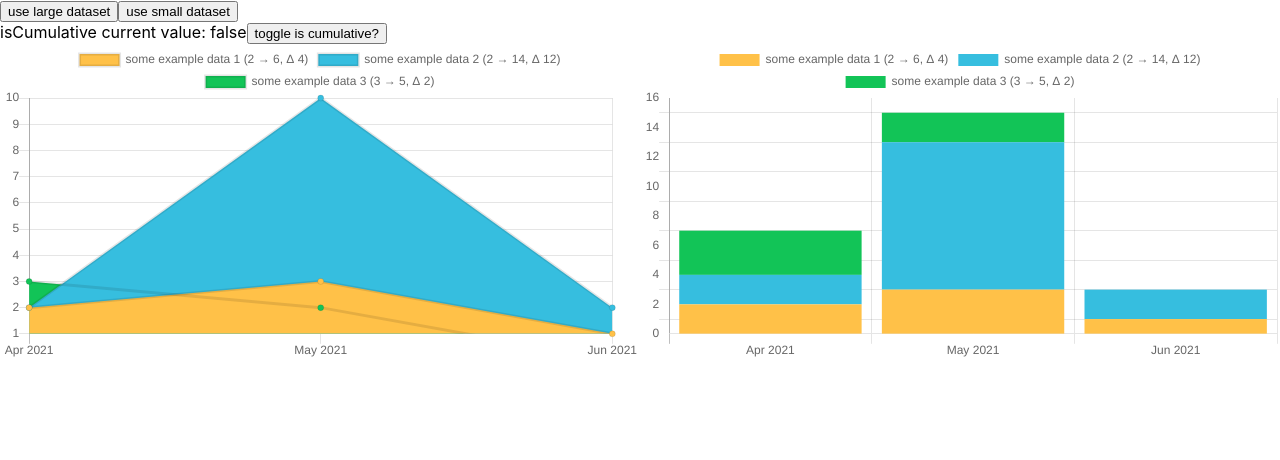
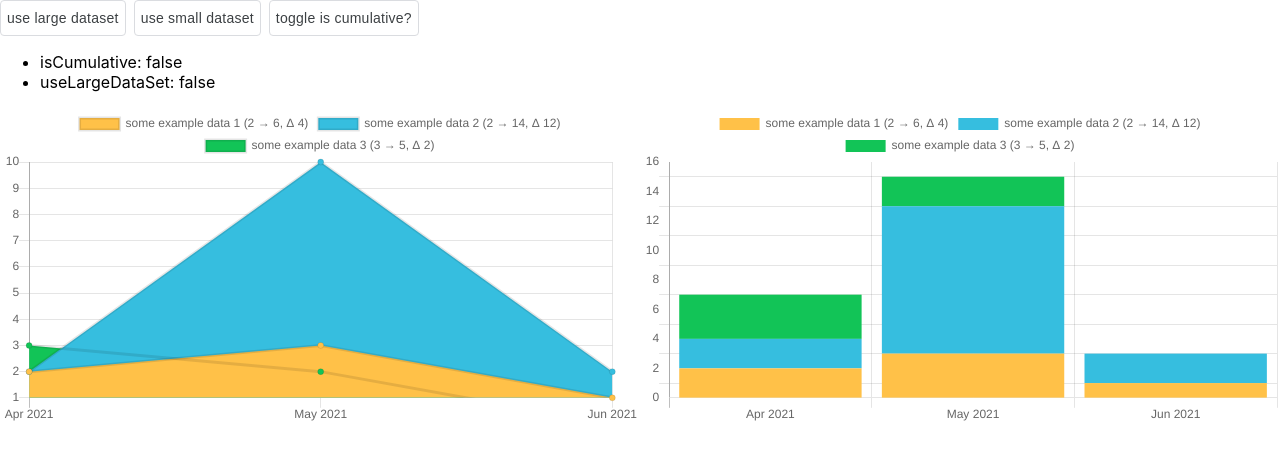
Before and after one commit to scottwarren/playgrounds, a React (Create React App) app: page / in a window 1280 px wide. Shown: the top 460 px of the page. Built offline with nearby package versions, Linux system fonts and the light colour scheme.

Commit message:
feat: improves the configuration UI

```diff
--- a/src/App.js
+++ b/src/App.js
@@ -4,9 +4,29 @@ import styled from "styled-components";
 
 import { generateChartOptions } from "./generateChartOptions";
 
-const Button = styled.button``;
+const Button = styled.button.attrs({ type: "button" })`
+  background-color: transparent;
+  border: 1px solid #dadce0;
+  border-radius: 4px;
+  box-sizing: border-box;
+  height: 36px;
 
-const ButtonContainer = styled.div``;
+  font-size: 14px;
+  font-weight: 500;
+  letter-spacing: 0.25px;
+  text-transform: none;
+  opacity: 1;
+  color: #3c4043;
+
+  &:hover {
+    background-color: #f1f3f4;
+  }
+`;
+
+const ButtonContainer = styled.div`
+  display: flex;
+  gap: 0.5em;
+`;
 
 const ChartsContainer = styled.div`
   display: flex;
@@ -14,6 +34,10 @@ const ChartsContainer = styled.div`
 const ChartContainer = styled.div`
   width: 50%;
 `;
+
+const CurrentValueList = styled.ul``;
+
+const CurrentValueListItem = styled.li``;
 
 const Container = styled.div``;
 
@@ -50,19 +74,24 @@ function App() {
   return (
     <Container>
       <ButtonContainer>
-        <Button type="button" onClick={() => setUseLargeDataSet(true)}>
+        <Button onClick={() => setUseLargeDataSet(true)}>
           use large dataset
         </Button>
-        <Button type="button" onClick={() => setUseLargeDataSet(false)}>
+        <Button onClick={() => setUseLargeDataSet(false)}>
           use small dataset
         </Button>
+        <Button onClick={() => setIsCumulative(!isCumulative)}>
+          toggle is cumulative?
+        </Button>
       </ButtonContainer>
-      <ButtonContainer>
-        isCumulative current value: {JSON.stringify(isCumulative)}
-        <button type="button" onClick={() => setIsCumulative(!isCumulative)}>
-          toggle is cumulative?
-        </button>
-      </ButtonContainer>
+      <CurrentValueList>
+        <CurrentValueListItem>
+          isCumulative: {JSON.stringify(isCumulative)}
+        </CurrentValueListItem>
+        <CurrentValueListItem>
+          useLargeDataSet: {JSON.stringify(useLargeDataSet)}
+        </CurrentValueListItem>
+      </CurrentValueList>
 
       <ChartsContainer>
         <ChartContainer>
```
